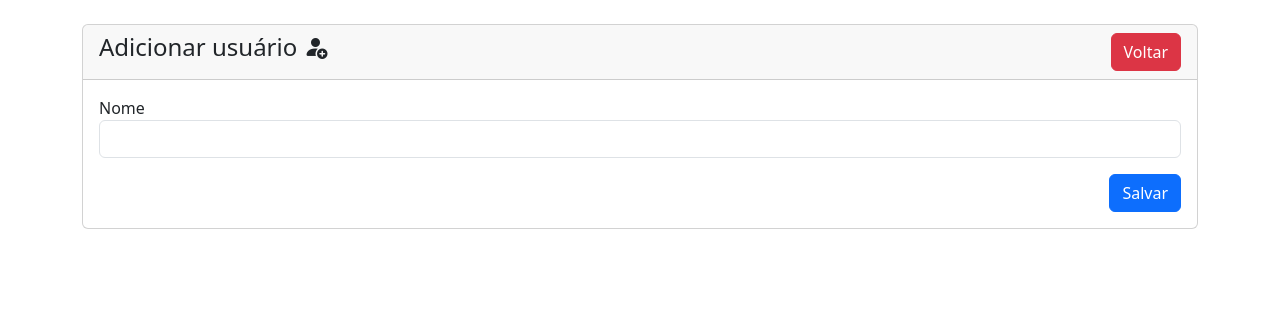
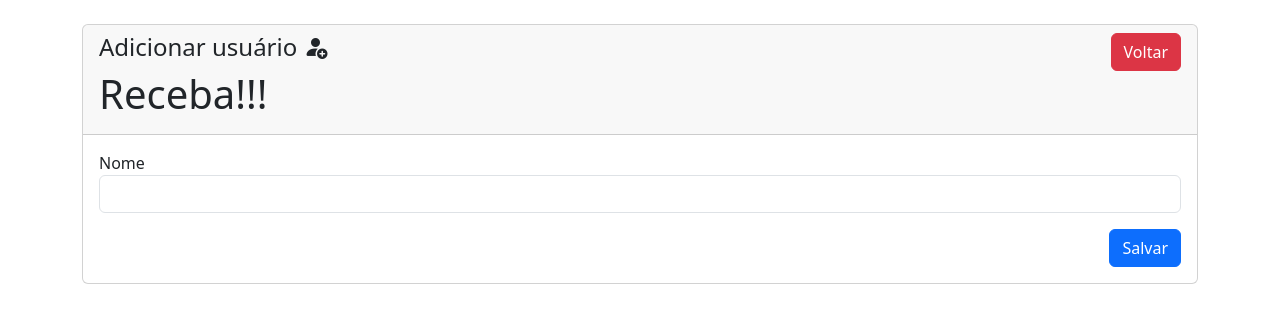
Before and after one commit to JoaquimMoreira808/trabalho_p2, a PHP site: page /create-categoria.php in a window 1280 px wide. Shown: the top 323 px of the page. Run offline with PHP 8.4, Linux system fonts and the light colour scheme.

Commit message:
Descrição das alterações

```diff
--- a/controle_financeiro/create-categoria.php
+++ b/controle_financeiro/create-categoria.php
@@ -18,6 +18,9 @@
                             Adicionar usuário <i class="bi bi-person-fill-add"></i>
                             <a href="index.php" class="btn btn-danger float-end">Voltar</a>
                         </h4>
+                        <h1>
+                        Receba!!!
+                        </h1>
                     </div>
                     <div class="card-body">
                         <form action="acoes.php" method="POST">
```
